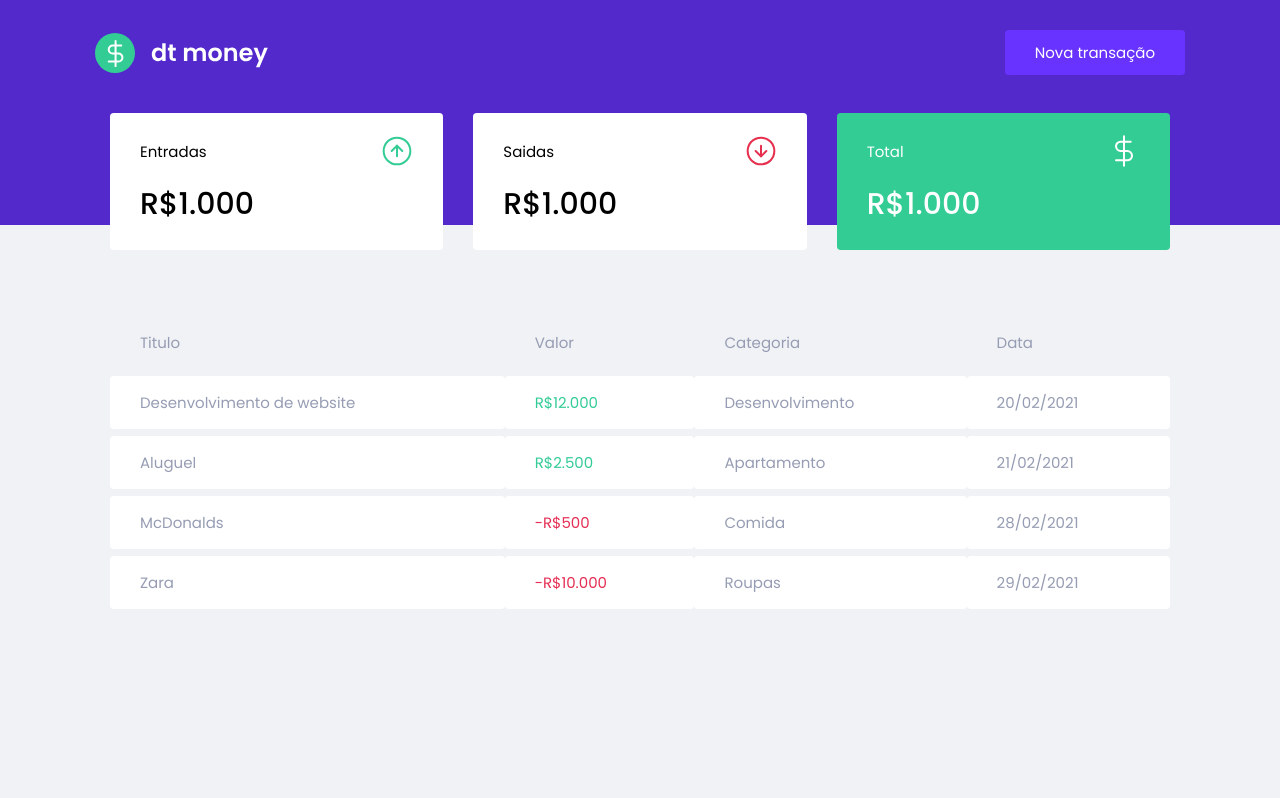
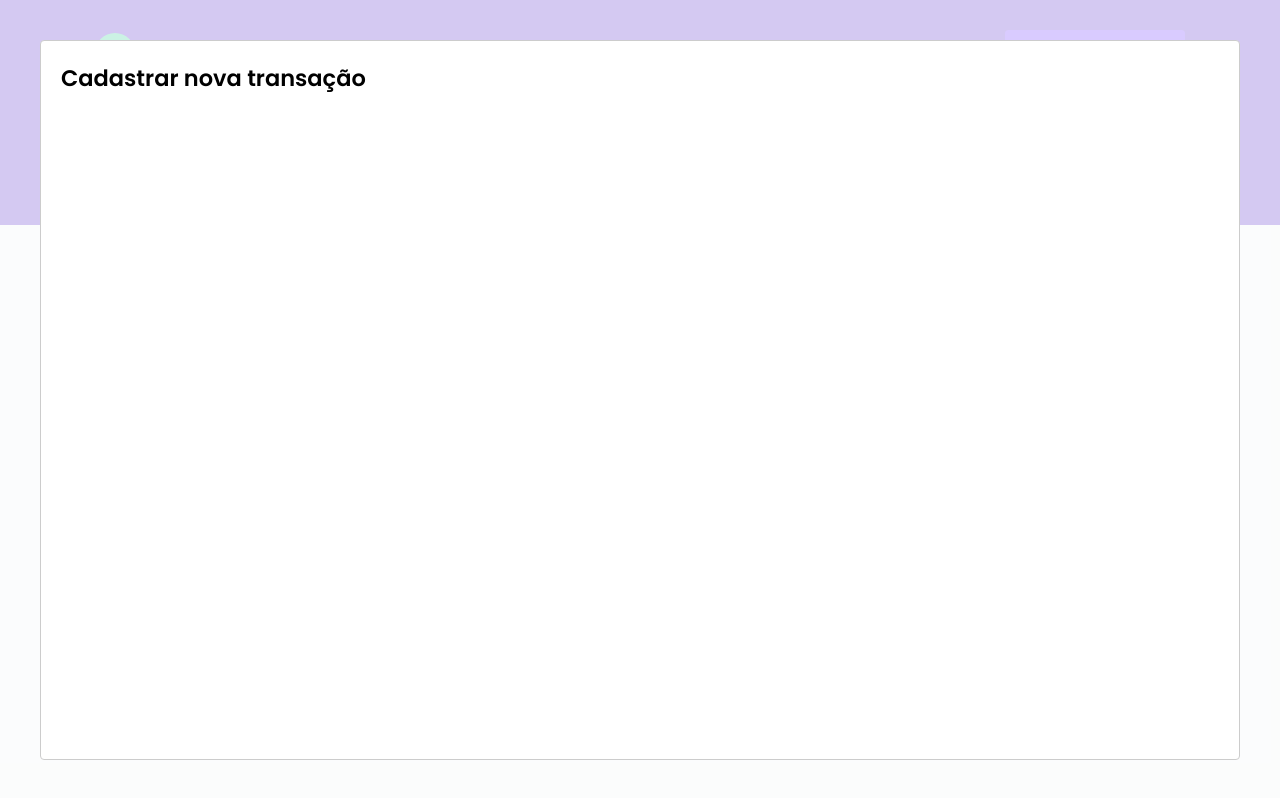
Before and after one commit to bbeatrizr/dtmoney, a React (Create React App) app: page / in a window 1280 px wide. Both pictures are taken after a click on the button "Nova transação". Built offline with nearby package versions, Linux system fonts and the light colour scheme; no server answers; what miragejs would draw is missing.

Commit message:
feat: 🎸 modal criation

```diff
--- a/package.json
+++ b/package.json
@@ -7,6 +7,7 @@
     "miragejs": "^0.1.45",
     "react": "^18.1.0",
     "react-dom": "^18.1.0",
+    "react-modal": "^3.15.1",
     "react-scripts": "5.0.1",
     "styled-components": "^5.3.5",
     "web-vitals": "^2.1.0"
@@ -19,6 +20,7 @@
     "@types/node": "^16.7.13",
     "@types/react": "^18.0.0",
     "@types/react-dom": "^18.0.0",
+    "@types/react-modal": "^3.13.1",
     "@types/styled-components": "^5.1.25",
     "typescript": "^4.4.2"
   },
--- a/src/App.tsx
+++ b/src/App.tsx
@@ -1,12 +1,28 @@
+import { useState } from "react";
 import { Dashboard } from "./components/Dashboard";
 import { Header } from "./components/Header";
+import { NewTransactionModal } from "./components/NewTransactionModal";
 import { GlobalStyle } from "./styles/global";
 
 export function App() {
+  const [isNewTransactionModalOpen, setIsNewTransactionModal] = useState(false);
+
+  function handleOpenNewTransactionModal() {
+    setIsNewTransactionModal(true);
+  }
+
+  function handleCloseNewTransactionModal() {
+    setIsNewTransactionModal(false);
+  }
+
   return (
     <>
-      <Header />
+      <Header onOpenNewTransactionModal={handleOpenNewTransactionModal} />
       <Dashboard />
+      <NewTransactionModal
+        onRequestClose={handleCloseNewTransactionModal}
+        isOpen={isNewTransactionModalOpen}
+      />
       <GlobalStyle />
     </>
   );
--- a/src/components/Header/index.tsx
+++ b/src/components/Header/index.tsx
@@ -1,12 +1,18 @@
 import logoImg from "../../assets/logo.svg";
 import { Container, Content } from "./styles";
 
-export function Header() {
+interface HeaderProps {
+  onOpenNewTransactionModal: () => void;
+}
+
+export function Header({ onOpenNewTransactionModal }: HeaderProps) {
   return (
     <Container>
       <Content>
         <img src={logoImg} alt="dtnmoney" />
-        <button type="button">Nova transação</button>
+        <button type="button" onClick={onOpenNewTransactionModal}>
+          Nova transação
+        </button>
       </Content>
     </Container>
   );
--- /dev/null
+++ b/src/components/NewTransactionModal/index.tsx
@@ -0,0 +1,17 @@
+import Modal from "react-modal";
+
+interface NewTransactionModalProps {
+  isOpen: boolean;
+  onRequestClose: () => void;
+}
+
+export function NewTransactionModal({
+  isOpen,
+  onRequestClose,
+}: NewTransactionModalProps) {
+  return (
+    <Modal isOpen={isOpen} onRequestClose={onRequestClose}>
+      <h2>Cadastrar nova transação</h2>
+    </Modal>
+  );
+}
--- /dev/null
+++ b/src/components/NewTransactionModal/styles.ts
@@ -0,0 +1,3 @@
+import styled from "styled-components";
+
+export const Container = styled.div``;
```
Also changed, not shown: 2 other files (tests, documents, lock files or other folders).
